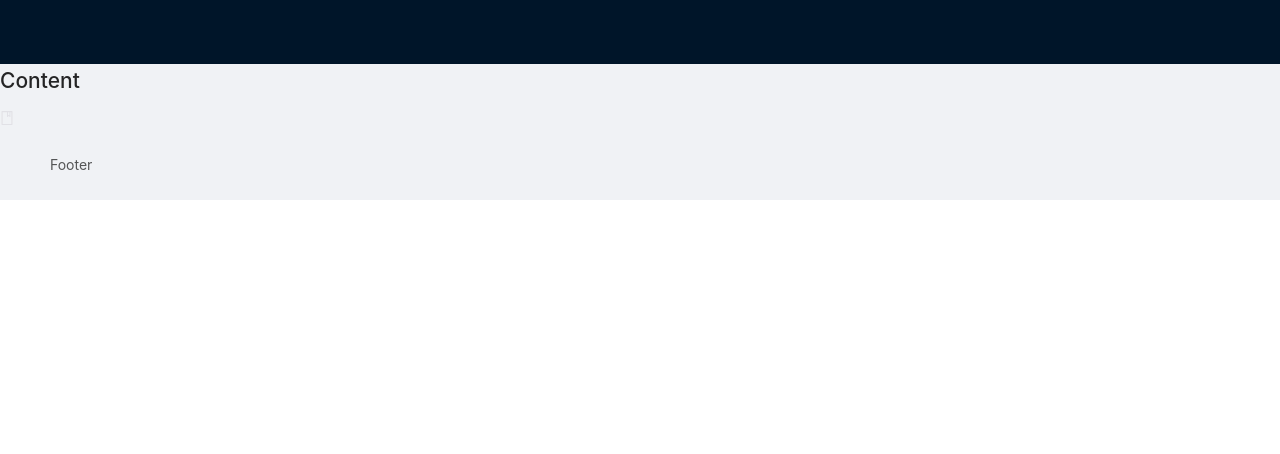
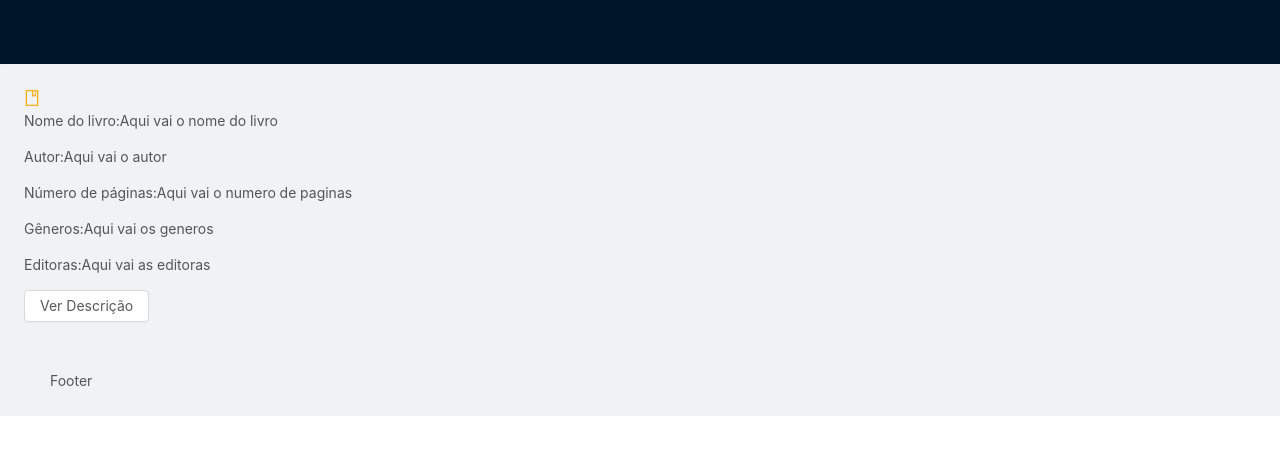
Before and after one commit to JonathanThomaz/bookmaster-app, a Next.js app: page / in a window 1280 px wide. Shown: the top 454 px of the page. Built offline with nearby package versions, Linux system fonts and the light colour scheme.

Commit message:
defined layout

```diff
--- a/src/pages/_app.tsx
+++ b/src/pages/_app.tsx
@@ -1,16 +1,12 @@
 import React from 'react';
 import { AppProps } from 'next/app';
-import GlobalStyles from '../styles/global';
-import { ThemeProvider } from 'styled-components';
-import theme from '../styles/theme';
 import '../styles/antd.less';
 
 const MyApp: React.FC<AppProps> = ({ Component, pageProps }) => {
   return (
-    <ThemeProvider theme={theme}>
+    <>
       <Component {...pageProps} />
-      <GlobalStyles />
-    </ThemeProvider>
+    </>
   );
 };
 
--- a/src/pages/index.tsx
+++ b/src/pages/index.tsx
@@ -1,7 +1,10 @@
 import React from 'react';
 import Head from 'next/head';
 import { BookOutlined } from '@ant-design/icons';
-import { Layout } from 'antd';
+import { Button, Layout } from 'antd';
+import Grid from 'antd/lib/card/Grid';
+import ButtonGroup from 'antd/lib/button/button-group';
+
 const { Header, Footer, Content } = Layout;
 
 const Home: React.FC = () => {
@@ -13,8 +16,30 @@ const Home: React.FC = () => {
       <Layout>
         <Header></Header>
         <Content>
-          <h1>Content</h1>
-          <BookOutlined />
+          <Grid>
+            <BookOutlined style={{ fontSize: '16px', color: '#faad14' }} />
+            <p>
+              <span>Nome do livro:</span>
+              <span>Aqui vai o nome do livro</span>
+            </p>
+            <p>
+              <span>Autor:</span>
+              <span>Aqui vai o autor</span>
+            </p>
+            <p>
+              <span>Número de páginas:</span>
+              <span>Aqui vai o numero de paginas</span>
+            </p>
+            <p>
+              <span>Gêneros:</span>
+              <span>Aqui vai os generos</span>
+            </p>
+            <p>
+              <span>Editoras:</span>
+              <span>Aqui vai as editoras</span>
+            </p>
+            <Button type="default" >Ver Descrição</Button>
+          </Grid>
         </Content>
         <Footer>Footer</Footer>
       </Layout>
```
Also changed, not shown: src/styles/antd.less (line endings or trailing spaces).
